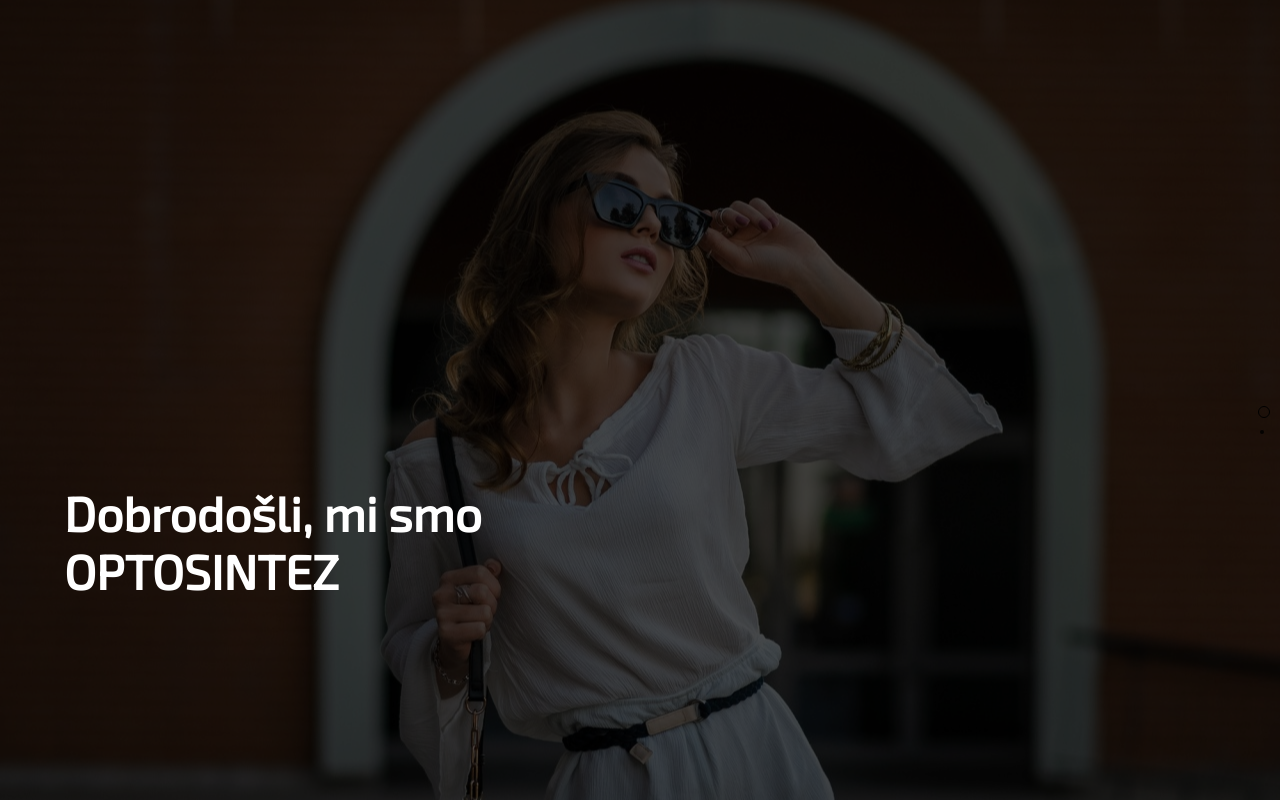
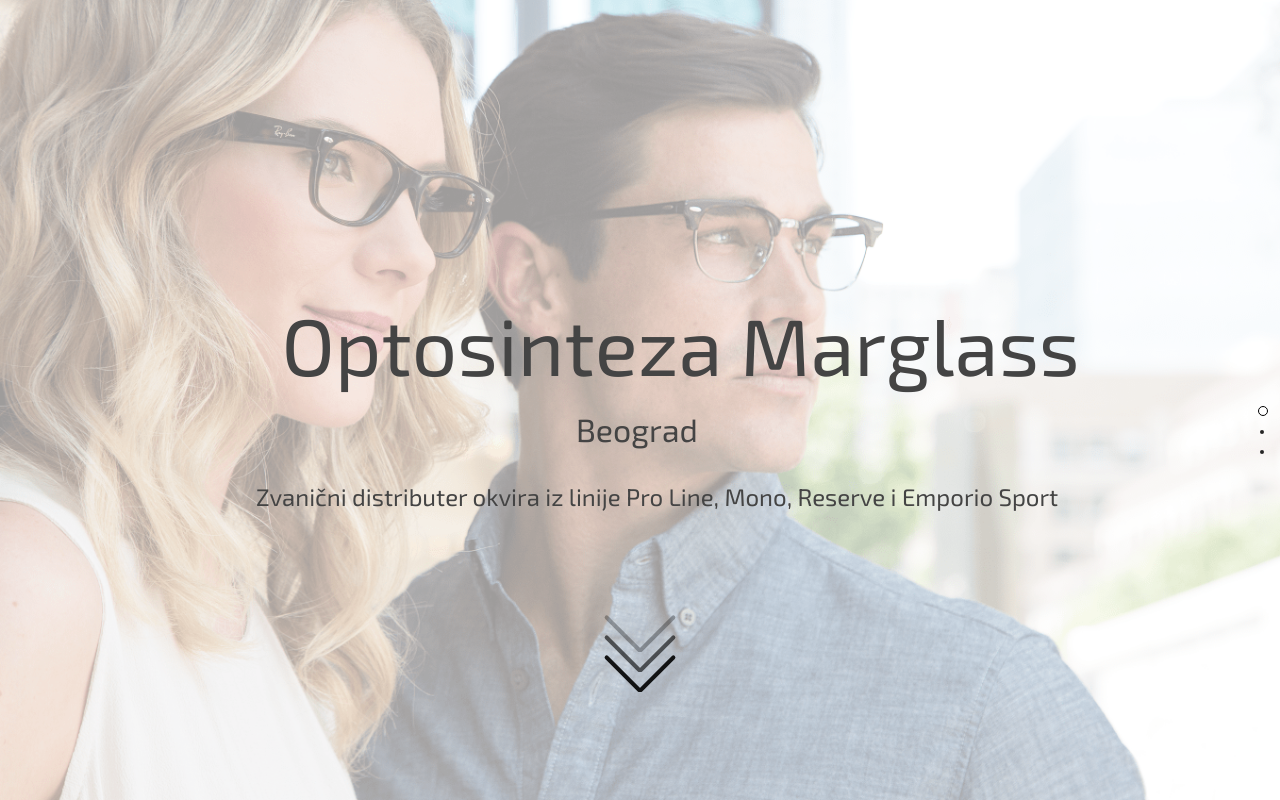
Before and after one commit to gordanus/optosinteza, a plain HTML site: page index.html in a window 1280 px wide. Drawn offline with nearby package versions, Linux system fonts and the light colour scheme.

Commit message:
working on...

```diff
--- a/css/style.css
+++ b/css/style.css
@@ -6,31 +6,124 @@
     margin: 0;
     padding: 0;
     font-family: 'Exo 2', sans-serif;
+    scroll-behavior: smooth;
   }
 
   #one{
-    background-image: url(../img/Bg-01.jpg);
+    background-image: url(../img/Bg-02.png);
     background-position: center;
     background-repeat: no-repeat;
     background-size: cover;
     /* min-height: 100%; */
   }
 
-  h1{
-    color:white;
-    font-size:3em;
+  #two{
+    background-color: lightgray;
+  }
+
+  .heading{
+    color:rgb(68, 68, 68);
+    font-size:5em;
     position: absolute;
-    bottom: 20%;
-    left:5%;
+    bottom: 50%;
+    left:50%;
     z-index: 5;
-    /* transform: translate(-55%,-55%); */
+    width: 100%;
+    transform: translate(-28%);
+  }
+
+  /* .heading span{
+    color: #ace600;
+  } */
+
+  h2{
+    color:rgb(68, 68, 68);
+    font-size:2em;
+    position: absolute;
+    bottom: 43%;
+    left:85%;
+    z-index: 5;
+    width: 100%;
+    transform: translate(-40%);
+  }
+
+  h3{
+    color:rgb(68, 68, 68);
+    font-size:1.5em;
+    position: absolute;
+    bottom: 35%;
+    left:20%;
+    z-index: 5;
+    width: 100%;
+    /* transform: translate(-40%); */
   }
 
   .overlay{
-    background-color: black;
+    background-color: white;
     min-height: 100%;
-    opacity: 0.7;
+    opacity: 0.6;
   }
+
+  /* down arrow */
+
+  .arrow-container {
+    display: block;
+    width: 100px;
+    height: 100px;
+    position: absolute;
+    top: 80%;
+    left: 50%;
+    transform: translate(-50%, -50%) rotateZ(0deg);
+    z-index: 5;
+  }
+  .arrow-container:hover {
+    cursor: pointer;
+  }
+  .arrow-container:hover .arrow {
+    top: 50%;
+  }
+  .arrow-container:hover .arrow:before {
+    transform: translate(-50%, -50%) rotateZ(-30deg);
+  }
+  .arrow-container:hover .arrow:after {
+    transform: translate(-50%, -50%) rotateZ(30deg);
+  }
+
+  .arrow {
+    position: absolute;
+    left: 50%;
+    transition: all .4s ease;
+  }
+  .arrow:before, .arrow:after {
+    transition: all .4s ease;
+    content: '';
+    display: block;
+    position: absolute;
+    transform-origin: bottom right;
+    background: #000;
+    width: 4px;
+    height: 50px;
+    border-radius: 10px;
+    transform: translate(-50%, -50%) rotateZ(-45deg);
+  }
+  .arrow:after {
+    transform-origin: bottom left;
+    transform: translate(-50%, -50%) rotateZ(45deg);
+  }
+  .arrow:nth-child(1) {
+    opacity: 0.3;
+    top: 35%;
+  }
+  .arrow:nth-child(2) {
+    opacity: 0.6;
+    top: 55%;
+  }
+  .arrow:nth-child(3) {
+    opacity: 0.9;
+    top: 75%;
+  }
+
+  /* down arrow end */
 
 
 
--- a/index.html
+++ b/index.html
@@ -6,64 +6,39 @@
   <meta name="viewport" content="width=device-width, initial-scale=1.0">
   <meta http-equiv="X-UA-Compatible" content="ie=edge">
   <link rel="stylesheet" href="css/onepage-scroll.css">
+  <link rel="stylesheet" href="https://stackpath.bootstrapcdn.com/bootstrap/4.3.1/css/bootstrap.min.css">
   <link rel="stylesheet" href="css/style.css">
   <link href="https://fonts.googleapis.com/css?family=Exo+2&display=swap" rel="stylesheet">
   <script src="https://code.jquery.com/jquery-3.4.1.min.js"></script>
+  <script src="https://stackpath.bootstrapcdn.com/bootstrap/4.3.1/js/bootstrap.min.js"></script>
   <script src="js/jquery.onepage-scroll.js"></script>
-  <script src="https://unpkg.com/typewriter-effect@latest/dist/core.js"></script>
+  <!-- <script src="https://unpkg.com/typewriter-effect@latest/dist/core.js"></script> -->
   <title>Optosinteza Marglass</title>
 </head>
 
 <body>
   <div class="main">
     <section id="one">
-      <h1 id="app"></h1>
+      <!-- <img class="logo" src="" alt="Optosinteza Marglass logo"> TODO -->
+      <h1 class="heading" id="app">Optosinteza Marglass</h1>
+      <h2>Beograd</h2>
+      <h3>Zvanični distributer okvira iz linije Pro Line, Mono, Reserve i Emporio Sport</h3>
+      <a href="#two" class="arrow-container">
+        <div class="arrow"></div>
+        <div class="arrow"></div>
+        <div class="arrow"></div>
+      </a>
       <div class="overlay"></div>
     </section>
-
-    <section id="two" style="background-color: cornflowerblue;">
+    <section id="two">
       <h1>Drugi naslov</h1>
+    </section>
+    <section id="three" style="background-color:darkgrey;">
+      <h1>Treci naslov</h1>
     </section>
   </div>
 
-  <script>
-    $(document).ready(function () {
-      $(".main").onepage_scroll({
-        sectionContainer: "section",
-        //responsiveFallback: 600,
-        loop: true,
-        pagination: true
-      });
-    });
-
-    var app = document.getElementById('app');
-
-    var typewriter = new Typewriter(app, {
-      loop: true,
-      delay: 85,
-    });
-
-    typewriter
-      .pauseFor(1000)
-      .typeString('Dobrodošli, mi smo <br>')
-      .pauseFor(800)
-      .typeString('OPTOSINTEZA MARGLASS.')
-      .pauseFor(800)
-      .deleteChars(21)
-      .pauseFor(500)
-      .typeString('<span style="color: blue;">OPTOSINTEZA MARGLASS.</span>')
-      .pauseFor(800)
-      .deleteAll()
-      .pauseFor(500)
-      .typeString('Zvanični smo distributer za stakla i okvire linije Pro Line, Mono, Reserve i Emporio Sport.<br>')
-      .pauseFor(800)
-      .typeString('U nastavku pogledajte našu ponudu.')
-      .pauseFor(800)
-      .deleteAll()
-      .pauseFor(1000)
-      .start();
-
-  </script>
+  <script src="js/script.js"></script>
 </body>
 
 </html>
--- /dev/null
+++ b/js/script.js
@@ -0,0 +1,37 @@
+$(document).ready(function () {
+    $(".main").onepage_scroll({
+      sectionContainer: "section",
+      //responsiveFallback: 600,
+      loop: false,
+      pagination: true
+    });
+  });
+
+ /*
+ var app = document.getElementById('app');
+
+  var typewriter = new Typewriter(app, {
+    loop: true,
+    delay: 85,
+  });
+
+  typewriter
+    .pauseFor(1000)
+    .typeString('Dobrodošli, mi smo <br>')
+    .pauseFor(800)
+    .typeString('OPTOSINTEZA MARGLASS.')
+    .pauseFor(800)
+    .deleteChars(21)
+    .pauseFor(500)
+    .typeString('<span style="color: blue;">OPTOSINTEZA MARGLASS.</span>')
+    .pauseFor(800)
+    .deleteAll()
+    .pauseFor(500)
+    .typeString('Zvanični smo distributer za stakla i okvire linije Pro Line, Mono, Reserve i Emporio Sport.<br>')
+    .pauseFor(800)
+    .typeString('U nastavku pogledajte našu ponudu.')
+    .pauseFor(800)
+    .deleteAll()
+    .pauseFor(1000)
+    .start();
+    */
```
Also changed, not shown: img/23dbc034001c57068c737b5cd9ce6ccc.png (added), img/Bg-02.png (added), img/eye-logo-design-vector-template_29069-60.jpg (added), img/vision-logo-design-concept-idea_115560-107.jpg (added).
